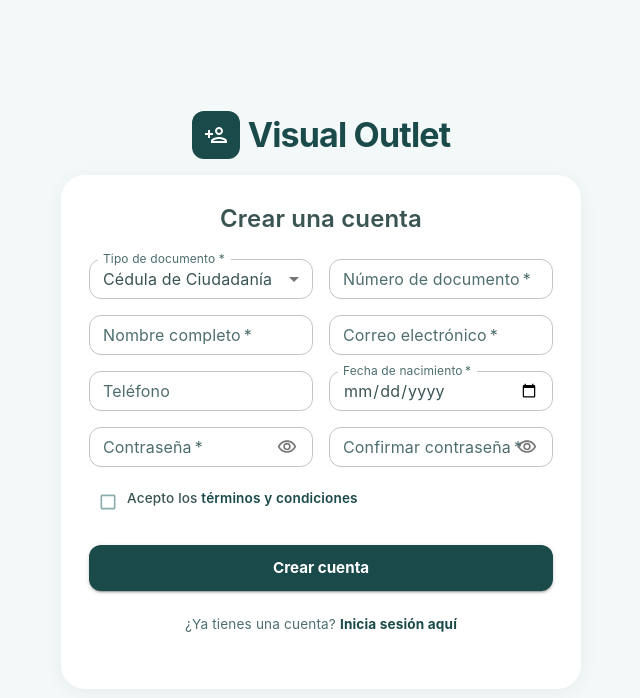
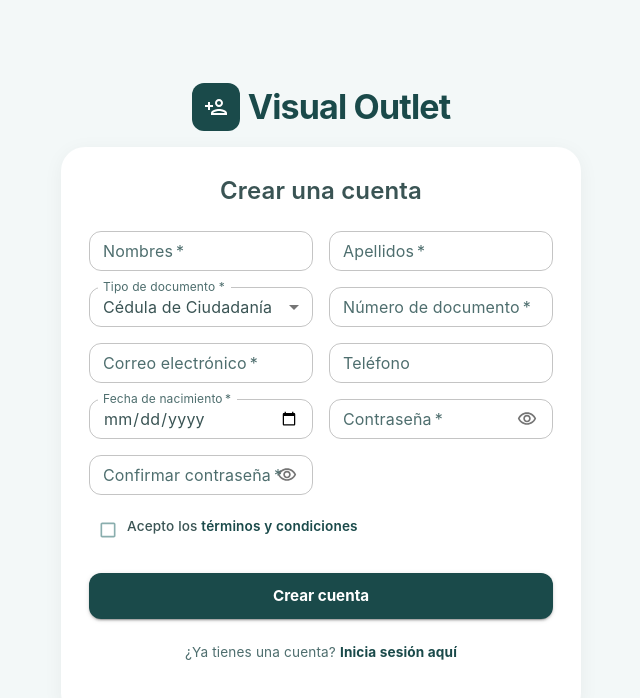
Before and after one commit to H3nrYP0/Proyecto-Eyes-Settings, a React (Vite) app: page /register in a window 1280 px wide. Shown: the top 698 px of the page, without its empty margins (319-959 px from the left). Built offline with nearby package versions, Linux system fonts and the light colour scheme.

Commit message:
Registro funcional 99%

```diff
--- a/src/features/auth/pages/Register.jsx
+++ b/src/features/auth/pages/Register.jsx
@@ -3,7 +3,7 @@ import { useNavigate, Link } from 'react-router-dom';
 import { ThemeProvider } from '@mui/material/styles';
 import {
   Box, Card, CardContent, TextField, FormControl, InputLabel,
-  Select, MenuItem, FormControlLabel, Checkbox, Button, Typography,
+  Select, MenuItem, Checkbox, Button, Typography,
   Container, Alert, Grid, CircularProgress, InputAdornment, IconButton,
 } from '@mui/material';
 import {
@@ -13,9 +13,12 @@ import {
 } from '@mui/icons-material';
 
 import { loginTheme } from '@theme';
-import authServices from '../services/authServices';
+import authServices from '@auth/Services/authServices';
 import { validateRegisterForm } from '../utils/authValidators';
-import { TIPOS_DOCUMENTO, DOC_PLACEHOLDERS, getRegisterInitialData, buildRegisterPayload } from '../utils/authNormalizer';
+import {
+  TIPOS_DOCUMENTO, DOC_PLACEHOLDERS,
+  getRegisterInitialData, buildRegisterPayload,
+} from '../utils/authNormalizer';
 import PasswordStrength from '../components/PasswordStrength';
 import VerificationCodeDialog from '../components/VerificationCodeDialog';
 
@@ -38,7 +41,7 @@ export default function Register() {
     if (error) setError('');
   };
 
-  // ── enviar código al correo ──
+  // Envia el codigo de verificacion al correo
   const handleSubmit = async (e) => {
     e.preventDefault();
     setError('');
@@ -61,7 +64,7 @@ export default function Register() {
     }
   };
 
-  // ── verificar código y crear cuenta ──
+  // Verifica el codigo e intenta crear la cuenta
   const handleVerifyCode = async (codigo) => {
     setLoading(true);
     try {
@@ -83,7 +86,7 @@ export default function Register() {
     }
   };
 
-  // ── Reenviar código ──
+  // Reenvía el codigo al mismo correo
   const handleResendCode = async () => {
     try {
       await authServices.sendRegisterCode(buildRegisterPayload(formData));
@@ -101,7 +104,8 @@ export default function Register() {
         py: 1,
         fontFamily: "'Inter', -apple-system, BlinkMacSystemFont, 'Segoe UI', sans-serif",
       }}>
-        {/* Logo */}
+
+        {/* Logo y titulo */}
         <Box sx={{ textAlign: 'center', mb: 0.5 }}>
           <Box sx={{ display: 'inline-flex', alignItems: 'center', gap: 1, mb: 1.5 }}>
             <Box sx={{
@@ -123,6 +127,7 @@ export default function Register() {
           sx={{ display: 'flex', alignItems: 'center', justifyContent: 'center' }}>
           <Card elevation={2} sx={{ width: '100%', maxWidth: 520, p: 3.5 }}>
             <CardContent sx={{ p: 0 }}>
+
               <Box sx={{ textAlign: 'center', mb: 3 }}>
                 <Typography variant="h5" component="h2" color="text.primary" fontWeight="600">
                   Crear una cuenta
@@ -138,6 +143,39 @@ export default function Register() {
 
               <Box component="form" onSubmit={handleSubmit}>
                 <Grid container spacing={2}>
+
+                  {/* NOMBRES */}
+                  <Grid item xs={12} sm={6}>
+                    <TextField
+                      fullWidth size="small"
+                      name="nombre"
+                      label="Nombres"
+                      value={formData.nombre}
+                      onChange={handleChange}
+                      placeholder="Tus nombres"
+                      required
+                      disabled={success || loading}
+                      error={!!errors.nombre}
+                      helperText={errors.nombre}
+                    />
+                  </Grid>
+
+                  {/* APELLIDOS */}
+                  <Grid item xs={12} sm={6}>
+                    <TextField
+                      fullWidth size="small"
+                      name="apellido"
+                      label="Apellidos"
+                      value={formData.apellido}
+                      onChange={handleChange}
+                      placeholder="Tus apellidos"
+                      required
+                      disabled={success || loading}
+                      error={!!errors.apellido}
+                      helperText={errors.apellido}
+                    />
+                  </Grid>
+
                   {/* TIPO DE DOCUMENTO */}
                   <Grid item xs={12} sm={6}>
                     <FormControl fullWidth size="small" error={!!errors.tipoDocumento}>
@@ -161,11 +199,10 @@ export default function Register() {
                     </FormControl>
                   </Grid>
 
-                  {/* NÚMERO DE DOCUMENTO */}
+                  {/* NUMERO DE DOCUMENTO */}
                   <Grid item xs={12} sm={6}>
                     <TextField
-                      fullWidth
-                      size="small"
+                      fullWidth size="small"
                       name="numeroDocumento"
                       label="Número de documento"
                       value={formData.numeroDocumento}
@@ -178,28 +215,10 @@ export default function Register() {
                     />
                   </Grid>
 
-                  {/* NOMBRE COMPLETO */}
+                  {/* CORREO ELECTRONICO */}
                   <Grid item xs={12} sm={6}>
                     <TextField
-                      fullWidth
-                      size="small"
-                      name="nombre"
-                      label="Nombre completo"
-                      value={formData.nombre}
-                      onChange={handleChange}
-                      placeholder="Tu nombre completo"
-                      required
-                      disabled={success || loading}
-                      error={!!errors.nombre}
-                      helperText={errors.nombre}
-                    />
-                  </Grid>
-
-                  {/* CORREO ELECTRÓNICO */}
-                  <Grid item xs={12} sm={6}>
-                    <TextField
-                      fullWidth
-                      size="small"
+                      fullWidth size="small"
                       name="correo"
                       label="Correo electrónico"
                       type="email"
@@ -213,11 +232,10 @@ export default function Register() {
                     />
                   </Grid>
 
-                  {/* TELÉFONO */}
+                  {/* TELEFONO */}
                   <Grid item xs={12} sm={6}>
                     <TextField
-                      fullWidth
-                      size="small"
+                      fullWidth size="small"
                       name="telefono"
                       label="Teléfono"
                       type="tel"
@@ -233,8 +251,7 @@ export default function Register() {
                   {/* FECHA DE NACIMIENTO */}
                   <Grid item xs={12} sm={6}>
                     <TextField
-                      fullWidth
-                      size="small"
+                      fullWidth size="small"
                       name="fechaNacimiento"
                       label="Fecha de nacimiento"
                       type="date"
@@ -248,11 +265,10 @@ export default function Register() {
                     />
                   </Grid>
 
-                  {/* CONTRASEÑA */}
+                  {/* CONTRASENIA */}
                   <Grid item xs={12} sm={6}>
                     <TextField
-                      fullWidth
-                      size="small"
+                      fullWidth size="small"
                       name="contrasenia"
                       label="Contraseña"
                       type={showPassword ? 'text' : 'password'}
@@ -267,7 +283,9 @@ export default function Register() {
                         endAdornment: (
                           <InputAdornment position="end">
                             <IconButton onClick={() => setShowPassword(!showPassword)} edge="end" size="small">
-                              {showPassword ? <VisibilityOffOutlinedIcon fontSize="small" /> : <VisibilityOutlinedIcon fontSize="small" />}
+                              {showPassword
+                                ? <VisibilityOffOutlinedIcon fontSize="small" />
+                                : <VisibilityOutlinedIcon fontSize="small" />}
                             </IconButton>
                           </InputAdornment>
                         ),
@@ -276,11 +294,10 @@ export default function Register() {
                     <PasswordStrength password={formData.contrasenia} />
                   </Grid>
 
-                  {/* CONFIRMAR CONTRASEÑA */}
+                  {/* CONFIRMAR CONTRASENIA */}
                   <Grid item xs={12} sm={6}>
                     <TextField
-                      fullWidth
-                      size="small"
+                      fullWidth size="small"
                       name="confirmContrasenia"
                       label="Confirmar contraseña"
                       type={showConfirmPassword ? 'text' : 'password'}
@@ -295,16 +312,19 @@ export default function Register() {
                         endAdornment: (
                           <InputAdornment position="end">
                             <IconButton onClick={() => setShowConfirmPassword(!showConfirmPassword)} edge="end" size="small">
-                              {showConfirmPassword ? <VisibilityOffOutlinedIcon fontSize="small" /> : <VisibilityOutlinedIcon fontSize="small" />}
+                              {showConfirmPassword
+                                ? <VisibilityOffOutlinedIcon fontSize="small" />
+                                : <VisibilityOutlinedIcon fontSize="small" />}
                             </IconButton>
                           </InputAdornment>
                         ),
                       }}
                     />
                   </Grid>
+
                 </Grid>
 
-                {/* Términos y condiciones */}
+                {/* Terminos y condiciones */}
                 <Box sx={{ mt: 2.5, mb: 1, display: 'flex', alignItems: 'flex-start' }}>
                   <Checkbox
                     name="agreeTerms"
@@ -344,6 +364,7 @@ export default function Register() {
                 </Button>
               </Box>
 
+              {/* Enlace a login */}
               <Box sx={{ textAlign: 'center' }}>
                 <Typography variant="body2" color="text.secondary" sx={{ fontSize: '0.85rem', display: 'inline' }}>
                   ¿Ya tienes una cuenta?{' '}
@@ -358,6 +379,7 @@ export default function Register() {
                   Inicia sesión aquí
                 </Button>
               </Box>
+
             </CardContent>
           </Card>
         </Container>
--- a/src/features/auth/utils/authNormalizer.js
+++ b/src/features/auth/utils/authNormalizer.js
@@ -28,16 +28,16 @@ export const getRegisterInitialData = () => ({
   agreeTerms:         false,
 });
 
-// Arma el payload para enviar al endpoint de registro
+// Arma el payload con snake_case para el endpoint de registro
 export const buildRegisterPayload = (formData) => ({
-  nombre:          formData.nombre,
-  apellido:        formData.apellido,
-  correo:          formData.correo,
-  contrasenia:     formData.contrasenia,
-  numeroDocumento: formData.numeroDocumento,
-  fechaNacimiento: formData.fechaNacimiento,
-  tipoDocumento:   formData.tipoDocumento,
-  telefono:        formData.telefono,
+  nombre:           formData.nombre,
+  apellido:         formData.apellido,
+  correo:           formData.correo,
+  contrasenia:      formData.contrasenia,
+  numeroDocumento: formData.numeroDocumento,  // correcto
+  fechaNacimiento: formData.fechaNacimiento,  // correcto
+  tipoDocumento:   formData.tipoDocumento,    // correcto
+  telefono:         formData.telefono,
 });
 
 // Normaliza el error de login según el status y mensaje del backend
@@ -55,15 +55,12 @@ export const normalizeLoginError = (err) => {
 export const normalizeRegisterError = (err) => {
   const mensaje = err.response?.data?.error || err.message || '';
 
-  if (mensaje.includes('correo ya está registrado')) {
+  if (mensaje.includes('correo ya está registrado'))
     return 'Este correo ya está registrado. Inicia sesión o usa otro correo.';
-  }
-  if (mensaje.includes('documento')) {
+  if (mensaje.includes('documento'))
     return 'Este número de documento ya está registrado.';
-  }
-  if (mensaje.includes('Código')) {
+  if (mensaje.includes('Código'))
     return 'Código de verificación incorrecto o expirado.';
-  }
   return mensaje || 'Error en el registro. Intenta de nuevo.';
 };
 
@@ -71,12 +68,10 @@ export const normalizeRegisterError = (err) => {
 export const normalizeForgotError = (err) => {
   const mensaje = err.response?.data?.error || err.message || '';
 
-  if (mensaje.includes('empleado')) {
+  if (mensaje.includes('empleado'))
     return 'Esta función solo está disponible para empleados.';
-  }
-  if (mensaje.includes('Código')) {
+  if (mensaje.includes('Código'))
     return 'Código incorrecto o expirado. Solicita uno nuevo.';
-  }
   return mensaje || 'Error al recuperar contraseña. Intenta de nuevo.';
 };
 
```
